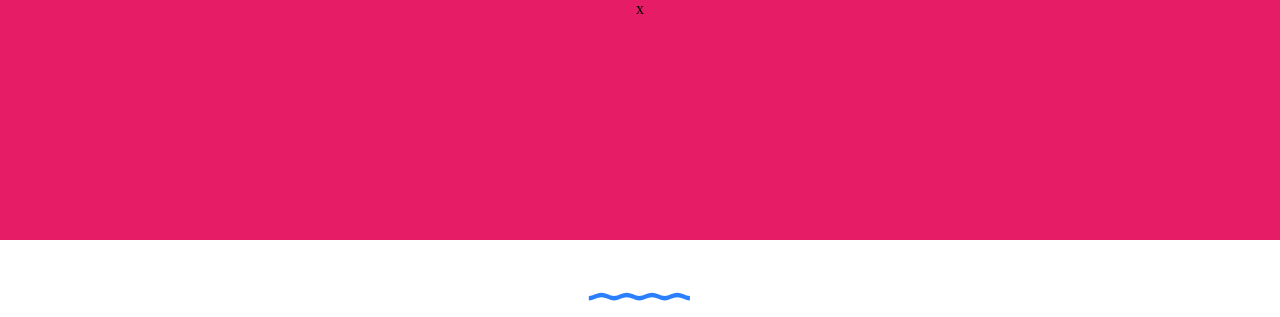
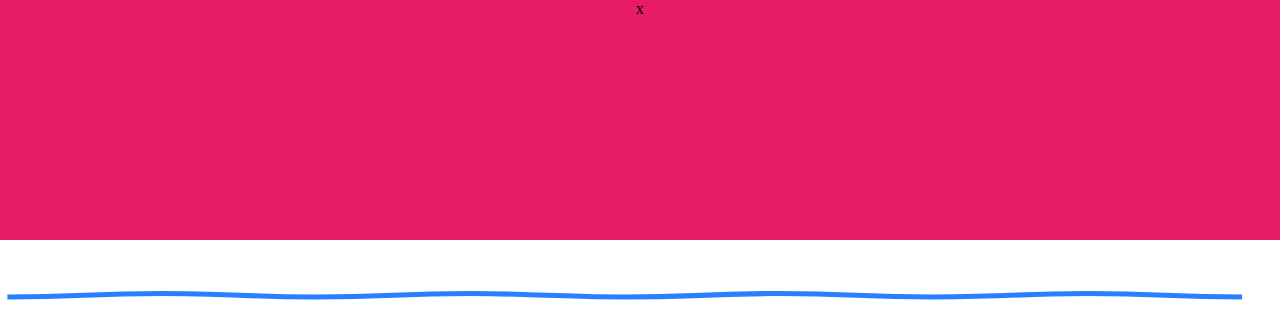
Before and after one commit to Kimi82/CocaColaNewTastes, a plain HTML site: page index.html in a window 1280 px wide. Shown: the top 317 px of the page. Drawn offline with Linux system fonts and the light colour scheme.

Commit message:
Update style.css

```diff
--- a/style.css
+++ b/style.css
@@ -27,3 +27,12 @@ height: 100%;
     justify-content: center;
 
 }
+
+#wave{
+  display: flex;
+  align-items: center;
+  width: 400%;
+  height: 110%;
+  margin-top: -7px;
+  margin-left: -15px;
+}
```
